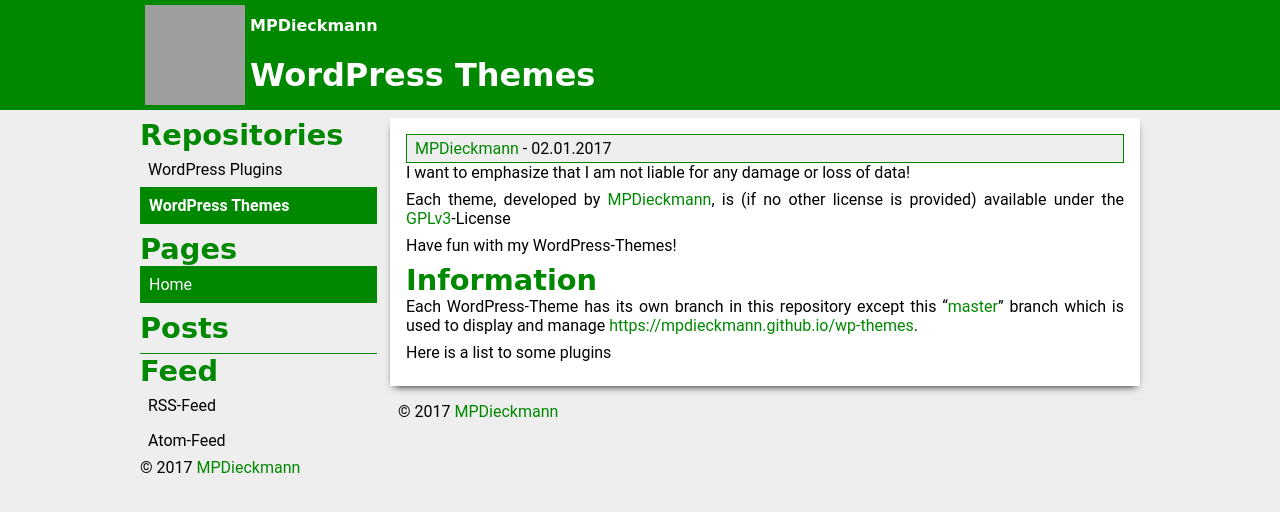
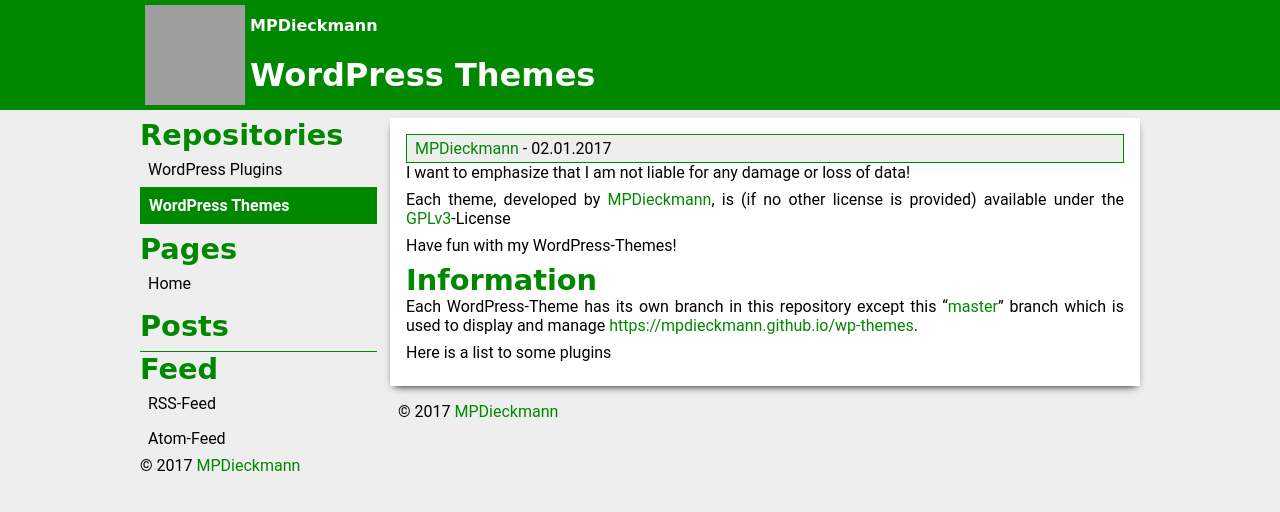
Before and after one commit to MPDieckmann/mpdieckmann.github.io, a Jekyll site: the page built from _repositories/wp-themes.md, in a window 1280 px wide. Shown: the top 512 px of the page. Built offline with Jekyll 4.4.1, drawn with Linux system fonts in a browser that asks for light colours; some web fonts are replaced; grey boxes are pictures that could not be loaded.

Commit message:
Update sidebar-widgets.html

```diff
--- a/_includes/sidebar-widgets.html
+++ b/_includes/sidebar-widgets.html
@@ -1,14 +1,14 @@
 <div class="widget">
   <h2>Repositories</h2>
-  <nav class="menu">{% assign depth = 0 %}{% assign arr = "/" | split: "" %}{% assign currentMenu = "/" %}{% for item in site.repositories %}{% unless item.url contains currentMenu %}{% assign depth = depth | minus: 1 %}{% assign currentMenu = arr[depth] %}</ul></li>{% endunless %}{% if item.next and item.next.url contains item.url %}{% assign depth = depth | plus: 1 %}{% assign arr[depth] = item.url %}{% assign currentMenu = item.url %}<li class="menu-item{% if page.url == item.url %} current-menu-item{% elsif page.url contains item.url %} current-menu{% endif %}"><a href="{{ item.url | absolute_url }}">{{ item.title | default: item.url }}</a><ul class="menu">{% elsif item.url contains currentMenu %}<li class="menu-item{% if page.url == item.url %} current-menu-item{% elsif page.url contains item.url %} current-menu{% endif %}"><a href="{{ item.url | absolute_url }}">{{ item.title | default: item.url }}</a></li>{% else %}<li class="menu-item{% if page.url == item.url %} current-menu-item{% elsif page.url contains item.url %} current-menu{% endif %}"><a href="{{ item.url | absolute_url }}">{{ item.title | default: item.url }}</a></li>{% endif %}{% endfor %}{% for i in arr %}{% unless forloop.index0 > depth %}</ul></li>{% endunless %}{% endfor %}</nav>
+  <nav class="menu">{% assign depth = 0 %}{% assign arr = "/" | split: "" %}{% assign currentMenu = "/" %}{% for item in site.repositories %}{% unless item.url contains currentMenu %}{% assign depth = depth | minus: 1 %}{% assign currentMenu = arr[depth] %}</ul></li>{% endunless %}{% if item.next and item.next.url contains item.url %}{% assign depth = depth | plus: 1 %}{% assign arr[depth] = item.url %}{% assign currentMenu = item.url %}<li class="menu-item{% if page.url == item.url %} current-menu-item{% elsif page.url contains item.url and item.url != "/" %} current-menu{% endif %}"><a href="{{ item.url | absolute_url }}">{{ item.title | default: item.url }}</a><ul class="menu">{% elsif item.url contains currentMenu %}<li class="menu-item{% if page.url == item.url %} current-menu-item{% elsif page.url contains item.url and item.url != "/" %} current-menu{% endif %}"><a href="{{ item.url | absolute_url }}">{{ item.title | default: item.url }}</a></li>{% else %}<li class="menu-item{% if page.url == item.url %} current-menu-item{% elsif page.url contains item.url and item.url != "/" %} current-menu{% endif %}"><a href="{{ item.url | absolute_url }}">{{ item.title | default: item.url }}</a></li>{% endif %}{% endfor %}{% for i in arr %}{% unless forloop.index0 > depth %}</ul></li>{% endunless %}{% endfor %}</nav>
 </div>
 <div class="widget">
   <h2>Pages</h2>
-  <nav class="menu">{% assign depth = 0 %}{% assign arr = "/" | split: "" %}{% assign currentMenu = "/" %}{% for item in site.html_pages %}{% unless item.url contains currentMenu %}{% assign depth = depth | minus: 1 %}{% assign currentMenu = arr[depth] %}</ul></li>{% endunless %}{% if item.next and item.next.url contains item.url %}{% assign depth = depth | plus: 1 %}{% assign arr[depth] = item.url %}{% assign currentMenu = item.url %}<li class="menu-item{% if page.url == item.url %} current-menu-item{% elsif page.url contains item.url %} current-menu{% endif %}"><a href="{{ item.url | absolute_url }}">{{ item.title | default: item.url }}</a><ul class="menu">{% elsif item.url contains currentMenu %}<li class="menu-item{% if page.url == item.url %} current-menu-item{% elsif page.url contains item.url %} current-menu{% endif %}"><a href="{{ item.url | absolute_url }}">{{ item.title | default: item.url }}</a></li>{% else %}<li class="menu-item{% if page.url == item.url %} current-menu-item{% elsif page.url contains item.url %} current-menu{% endif %}"><a href="{{ item.url | absolute_url }}">{{ item.title | default: item.url }}</a></li>{% endif %}{% endfor %}{% for i in arr %}{% unless forloop.index0 > depth %}</ul></li>{% endunless %}{% endfor %}</nav>
+  <nav class="menu">{% assign depth = 0 %}{% assign arr = "/" | split: "" %}{% assign currentMenu = "/" %}{% for item in site.html_pages %}{% unless item.url contains currentMenu %}{% assign depth = depth | minus: 1 %}{% assign currentMenu = arr[depth] %}</ul></li>{% endunless %}{% if item.next and item.next.url contains item.url %}{% assign depth = depth | plus: 1 %}{% assign arr[depth] = item.url %}{% assign currentMenu = item.url %}<li class="menu-item{% if page.url == item.url %} current-menu-item{% elsif page.url contains item.url and item.url != "/" %} current-menu{% endif %}"><a href="{{ item.url | absolute_url }}">{{ item.title | default: item.url }}</a><ul class="menu">{% elsif item.url contains currentMenu %}<li class="menu-item{% if page.url == item.url %} current-menu-item{% elsif page.url contains item.url and item.url != "/" %} current-menu{% endif %}"><a href="{{ item.url | absolute_url }}">{{ item.title | default: item.url }}</a></li>{% else %}<li class="menu-item{% if page.url == item.url %} current-menu-item{% elsif page.url contains item.url and item.url != "/" %} current-menu{% endif %}"><a href="{{ item.url | absolute_url }}">{{ item.title | default: item.url }}</a></li>{% endif %}{% endfor %}{% for i in arr %}{% unless forloop.index0 > depth %}</ul></li>{% endunless %}{% endfor %}</nav>
 </div>
 <div class="widget">
 <h2>Posts</h2>
-  <nav class="menu">{% assign depth = 0 %}{% assign arr = "/" | split: "" %}{% assign currentMenu = "/" %}{% for item in site.posts %}{% unless item.url contains currentMenu %}{% assign depth = depth | minus: 1 %}{% assign currentMenu = arr[depth] %}</ul></li>{% endunless %}{% if item.next and item.next.url contains item.url %}{% assign depth = depth | plus: 1 %}{% assign arr[depth] = item.url %}{% assign currentMenu = item.url %}<li class="menu-item{% if page.url == item.url %} current-menu-item{% elsif page.url contains item.url %} current-menu{% endif %}"><a href="{{ item.url | absolute_url }}">{{ item.title | default: item.url }}</a><ul class="menu">{% elsif item.url contains currentMenu %}<li class="menu-item{% if page.url == item.url %} current-menu-item{% elsif page.url contains item.url %} current-menu{% endif %}"><a href="{{ item.url | absolute_url }}">{{ item.title | default: item.url }}</a></li>{% else %}<li class="menu-item{% if page.url == item.url %} current-menu-item{% elsif page.url contains item.url %} current-menu{% endif %}"><a href="{{ item.url | absolute_url }}">{{ item.title | default: item.url }}</a></li>{% endif %}{% endfor %}{% for i in arr %}{% unless forloop.index0 > depth %}</ul></li>{% endunless %}{% endfor %}</nav>
+  <nav class="menu">{% assign depth = 0 %}{% assign arr = "/" | split: "" %}{% assign currentMenu = "/" %}{% for item in site.posts %}{% unless item.url contains currentMenu %}{% assign depth = depth | minus: 1 %}{% assign currentMenu = arr[depth] %}</ul></li>{% endunless %}{% if item.next and item.next.url contains item.url %}{% assign depth = depth | plus: 1 %}{% assign arr[depth] = item.url %}{% assign currentMenu = item.url %}<li class="menu-item{% if page.url == item.url %} current-menu-item{% elsif page.url contains item.url and item.url != "/" %} current-menu{% endif %}"><a href="{{ item.url | absolute_url }}">{{ item.title | default: item.url }}</a><ul class="menu">{% elsif item.url contains currentMenu %}<li class="menu-item{% if page.url == item.url %} current-menu-item{% elsif page.url contains item.url and item.url != "/" %} current-menu{% endif %}"><a href="{{ item.url | absolute_url }}">{{ item.title | default: item.url }}</a></li>{% else %}<li class="menu-item{% if page.url == item.url %} current-menu-item{% elsif page.url contains item.url and item.url != "/" %} current-menu{% endif %}"><a href="{{ item.url | absolute_url }}">{{ item.title | default: item.url }}</a></li>{% endif %}{% endfor %}{% for i in arr %}{% unless forloop.index0 > depth %}</ul></li>{% endunless %}{% endfor %}</nav>
 </div>
 <hr />
 <div class="widget">
```
